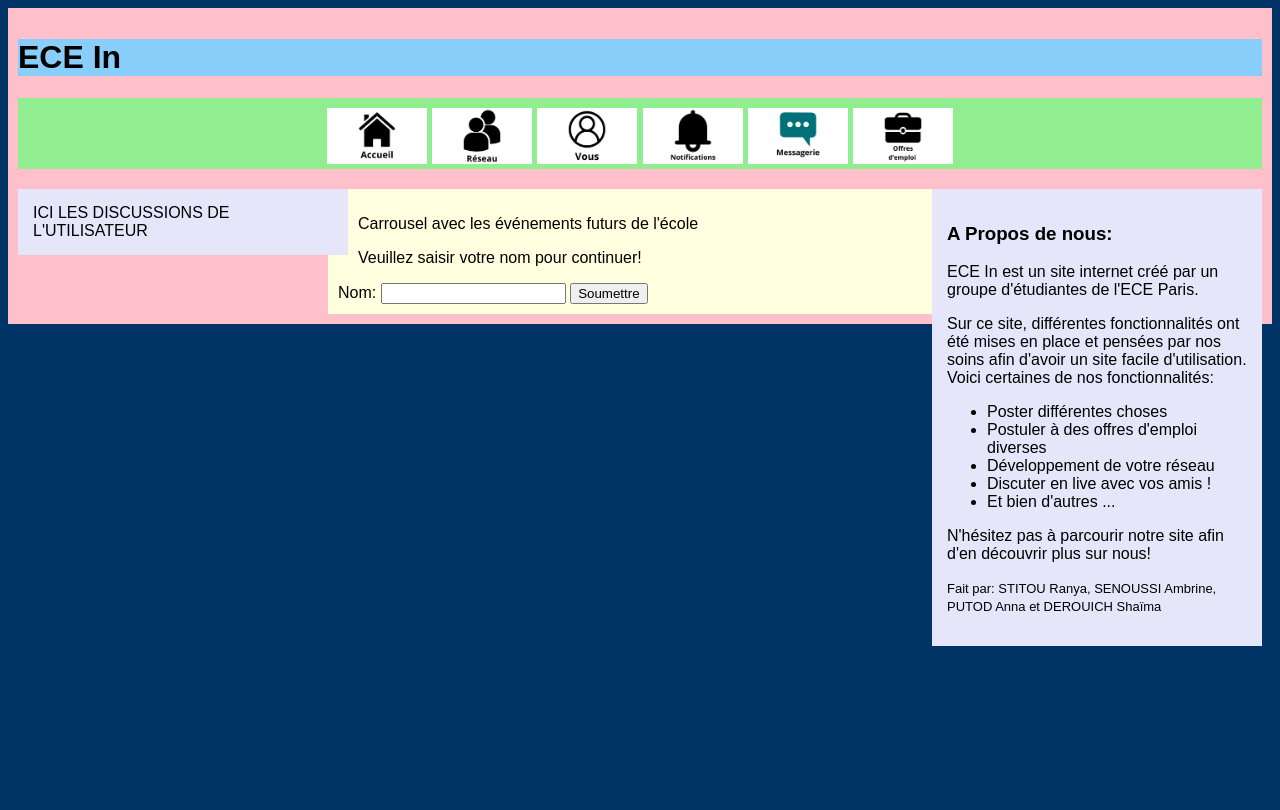
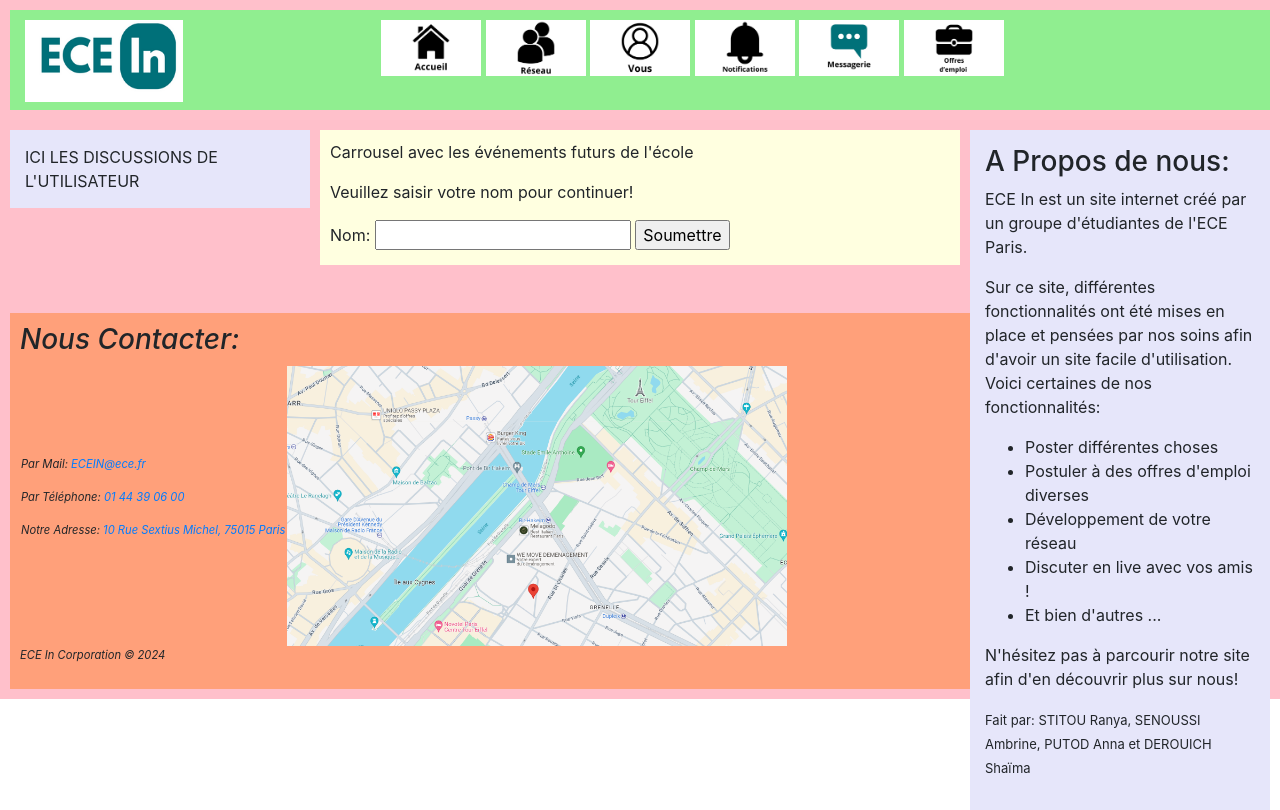
Before and after one commit to ranyast/SocialMediaING2, a PHP site: page /messagerie.php in a window 1280 px wide. Before the commit the page ends 646 px from the top, so only its background shows below. Run offline with PHP 8.4, Linux system fonts and the light colour scheme.

Commit message:
arrangement messagerie

```diff
--- a/frontend/messagerie.php
+++ b/frontend/messagerie.php
@@ -5,26 +5,35 @@
     <meta charset="utf-8"/>
     <link href="ECEIn.css" rel="stylesheet" type="text/css" />
     <link rel="icon" href="logo/logo_ece.ico" type="image/x-icon" />
-    <link rel="icon" href="favicon.ico" type="image/x-icon" />
-    <style>
-        #nav {}
-        #footer {}
-        #wrapper {}
-        #section {}
-    </style>
+    <link href="https://maxcdn.bootstrapcdn.com/bootstrap/4.0.0/css/bootstrap.min.css" rel="stylesheet">
+
 </head>
 <body>
 <div id="wrapper">
-    <h1 class="logo">ECE In</h1>
     <div id="nav">
-        <nav>
-            <a href="accueil.html"><img src="logo/accueil.jpg" height="56" width="100"></a>
-            <a href="monreseau.html"><img src="logo/reseau.jpg" height="56" width="100"></a>
-            <a href="vous.html"><img src="logo/vous.jpg" height="56" width="100"></a>
-            <a href="notifications.html"><img src="logo/notification.jpg" height="56" width="100"></a>
-            <a href="messagerie.php"><img src="logo/messagerie2.jpg" height="56" width="100"></a>
-            <a href="emploi.html"><img src="logo/emploi.jpg" height="56" width="100"></a>
-        </nav>
+        <div class="container-fluid">
+            <div class="row">
+                <div class="col-sm-1" id="logo">
+                    <h1><img src="logo/logo_ece.png" height="82" width="158" alt="Logo"></h1>
+                </div>
+                <div class="col-sm-11" id="logos">
+                    <nav>
+                        <a href="accueil.html"><img src="logo/accueil.jpg" height="56" width="100" alt="Accueil"></a>
+                        <a href="monreseau.html"><img src="logo/reseau.jpg" height="56" width="100" alt="Réseau"></a>
+                        <a href="vous.html"><img src="logo/vous.jpg" height="56" width="100" alt="Vous"></a>
+                        <a href="notifications.html"><img src="logo/notification.jpg" height="56" width="100" alt="Notifications"></a>
+                        <a href="messagerie.php"><img src="logo/messagerie2.jpg" height="56" width="100" alt="Messagerie"></a>
+                        <a href="emploi.html"><img src="logo/emploi.jpg" height="56" width="100" alt="Emploi"></a>
+                    </nav>
+                </div>
+            </div>
+        </div>
+    </div>
+
+    <div id="leftcolumn">
+        <footer>
+            ICI LES DISCUSSIONS DE L'UTILISATEUR
+        </footer>
     </div>
 
     <div id="rightcolumn">
@@ -58,11 +67,7 @@
         <p><font size="-1">Fait par: STITOU Ranya, SENOUSSI Ambrine, PUTOD Anna et DEROUICH Shaïma</font></p>
     </div>
 
-    <div id="leftcolumn">
-        <footer>
-            ICI LES DISCUSSIONS DE L'UTILISATEUR
-        </footer>
-    </div>
+
     <div id="section">
         <p>
             Carrousel avec les événements futurs de l'école
@@ -74,7 +79,7 @@
             $logout_message = "<div class='msgln'><span class='left-info'>User <b class='user-name-left'>" .
                 $_SESSION['name'] . "</b> a quitté la session de chat.</span><br></div>";
 
-            $myfile = fopen(__DIR__ . "/log.html", "a") or die("Impossible d'ouvrir le fichier!" . __DIR__ . "/log.html");
+            $myfile = fopen(_DIR_ . "/log.html", "a") or die("Impossible d'ouvrir le fichier!" . _DIR_ . "/log.html");
             fwrite($myfile, $logout_message);
             fclose($myfile);
             session_destroy();
@@ -107,7 +112,7 @@
             loginForm();
         } else {
             ?>
-            <div id="wrapper">
+            <div id="wrapper2">
                 <div id="menu">
                     <p class="welcome">Bienvenue, <b><?php echo $_SESSION['name']; ?></b></p>
                     <p class="logout"><a id="exit" href="#">Quitter la conversation</a></p>
@@ -164,6 +169,33 @@
         }
         ?>
     </div>
+    <br>
+    <br>
+    <div id="footer">
+
+        <footer>
+            <h3>Nous Contacter: </h3>
+            <table>
+                <td>
+                    <p>Par Mail: <a href="mailto : ECEIN@ece.fr"> ECEIN@ece.fr</a></p>
+                    <p>Par Téléphone: <a href="tel:0144390600">01 44 39 06 00</a></p>
+                    <p>Notre Adresse: <a href="https://www.google.com/maps/place/10+Rue+Sextius+Michel,+75015+Paris/
+            @48.851108,2.2859627,17z/data=!3m1!4b1!4m6!3m5!1s0x47e6701b486bb253:0x61e9cc6979f93fae!8m2!3d48.
+            8511045!4d2.2885376!16s%2Fg%2F11bw3xcdpj?entry=ttu">10 Rue Sextius Michel, 75015 Paris</a></p>
+                </td>
+                <td>
+                    <a href="https://www.google.com/maps/place/10+Rue+Sextius+Michel,+75015+Paris/
+            @48.851108,2.2859627,17z/data=!3m1!4b1!4m6!3m5!1s0x47e6701b486bb253:0x61e9cc6979f93fae!8m2!3d48.
+            8511045!4d2.2885376!16s%2Fg%2F11bw3xcdpj?entry=ttu"><img src="logo/carte_map.PNG" width="500" height="280"></a>
+                </td>
+            </table>
+
+
+            <p>ECE In Corporation &copy; 2024</p>
+
+
+        </footer>
+    </div>
 </div>
 </body>
 </html>
```
